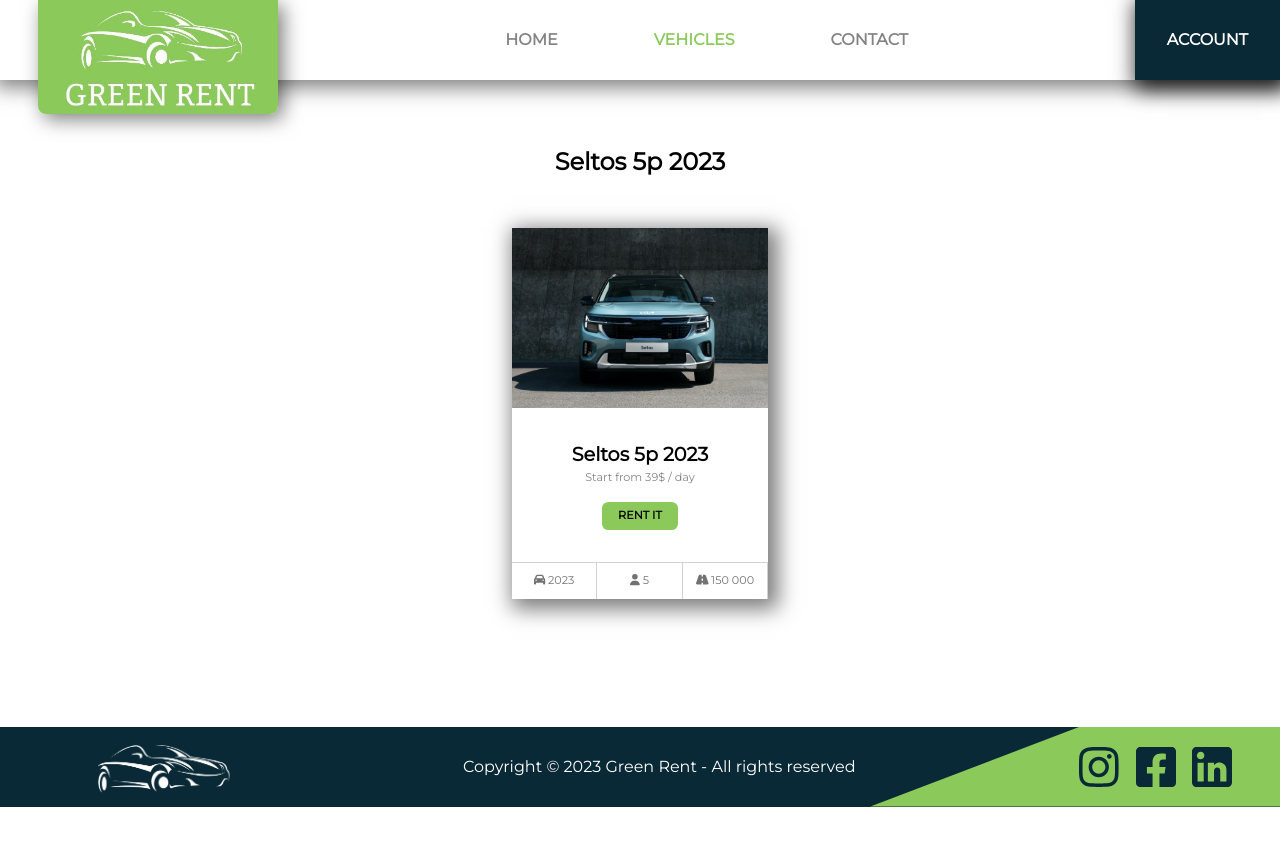
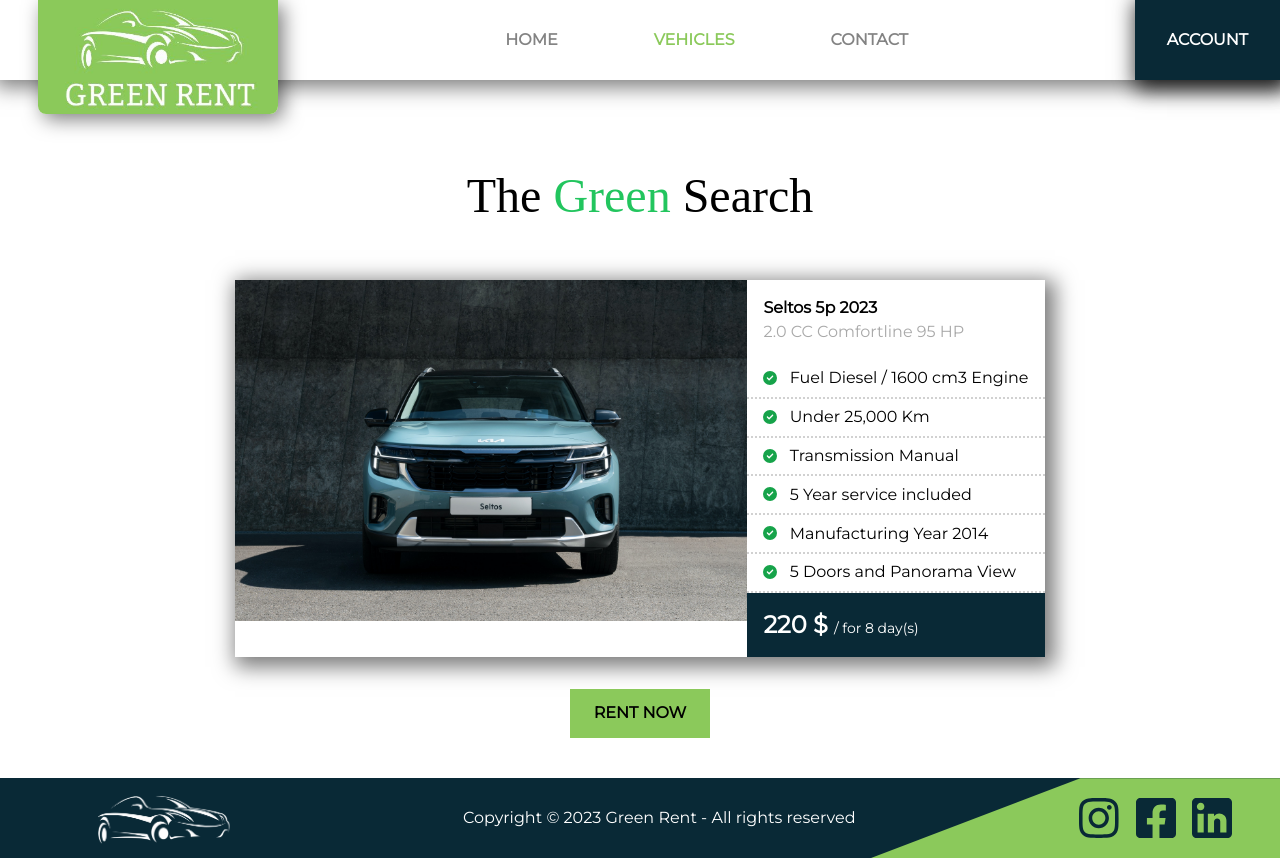
Before and after one commit to Laynaria/Midnight-Hackathon, a React (Vite) app in the folder frontend/: page /vehicles/1 in a window 1280 px wide. Before the commit the page ends 807 px from the top, so only its background shows below. Built offline with nearby package versions, Linux system fonts and the light colour scheme; no server answers.

Commit message:
create page vehicle

```diff
--- a/frontend/src/pages/Vehiclesid.jsx
+++ b/frontend/src/pages/Vehiclesid.jsx
@@ -1,21 +1,82 @@
 import { useParams } from "react-router-dom";
-import CardCarRent from "@components/CardCarRent";
+import { FontAwesomeIcon } from "@fortawesome/react-fontawesome";
+import { faCheckCircle } from "@fortawesome/free-solid-svg-icons";
 import vehiclesRent from "@assets/data/vehiclesRent.json";
 import "./vehicles.css";
+import car2 from "@assets/images/car2.jpg";
 
 import NavbarLayout from "@components/layout/NavbarLayout";
 
 export default function Vehiclesid() {
   const { id } = useParams();
+  const vehicleDetails = vehiclesRent[id - 1];
   return (
     <NavbarLayout>
-      <section className="lastRent">
-        <h2>Seltos 5p 2023</h2>
-
-        <div className="lastRentContent">
-          <CardCarRent elem={vehiclesRent[id - 1]} />
+      <h1 className="vehiclePageTitle">
+        The <span className="text-green-500">Green</span> Search
+      </h1>
+      <section className="vehicleDetail">
+        <div>
+          <img alt="vehicule" src={car2} />
+        </div>
+        <div className="vehicleDetailContent">
+          <div className="vehicleDetailTitle">
+            <div>{vehicleDetails.name}</div>
+            <div>2.0 CC Comfortline 95 HP</div>
+          </div>
+          <ul>
+            <li>
+              <FontAwesomeIcon
+                className="text-green-600 text-sm mr-2"
+                icon={faCheckCircle}
+              />{" "}
+              Fuel Diesel / 1600 cm3 Engine
+            </li>
+            <li>
+              <FontAwesomeIcon
+                className="text-green-600 text-sm mr-2"
+                icon={faCheckCircle}
+              />{" "}
+              Under 25,000 Km
+            </li>
+            <li>
+              <FontAwesomeIcon
+                className="text-green-600 text-sm mr-2"
+                icon={faCheckCircle}
+              />{" "}
+              Transmission Manual
+            </li>
+            <li>
+              <FontAwesomeIcon
+                className="text-green-600 text-sm mr-2"
+                icon={faCheckCircle}
+              />{" "}
+              5 Year service included
+            </li>
+            <li>
+              <FontAwesomeIcon
+                className="text-green-600 text-sm mr-2"
+                icon={faCheckCircle}
+              />{" "}
+              Manufacturing Year 2014
+            </li>
+            <li>
+              <FontAwesomeIcon
+                className="text-green-600 text-sm mr-2"
+                icon={faCheckCircle}
+              />{" "}
+              5 Doors and Panorama View
+            </li>
+          </ul>
+          <div className="vehicleDetailFoot">
+            <span className="text-2xl font-bold">220 $ </span>
+            <span className="text-sm">/ for 8 day(s)</span>
+          </div>
         </div>
       </section>
+      <button type="button" className="btn btn-green mb-10">
+        RENT NOW
+      </button>
     </NavbarLayout>
   );
 }
--- a/frontend/src/pages/vehicles.css
+++ b/frontend/src/pages/vehicles.css
@@ -73,7 +73,60 @@ body {
   border-right: none;
 }
 
+.vehicleDetail {
+  margin: auto;
+  margin-top: 3rem;
+  margin-bottom: 2rem;
+  width: 80vw;
+  box-shadow: 5px 5px 20px 5px rgba(0, 0, 0, 0.52);
+  text-align: left;
+}
+
+.vehicleDetailTitle {
+  padding: 1rem;
+}
+
+.vehicleDetailTitle div:nth-of-type(1) {
+  font-weight: bold;
+}
+
+.vehicleDetailTitle div:nth-of-type(2) {
+  color: #a9a9a9;
+}
+
+.vehicleDetailContent li {
+  border-bottom: 2px rgb(209, 209, 209) dotted;
+  padding: 0.4rem 1rem;
+}
+
+.vehicleDetailFoot {
+  padding: 1rem;
+  background-color: #092936;
+  color: #fff;
+}
+
+.vehiclePageTitle {
+  margin-top: 10rem;
+  font-size: 3em;
+  font-family: "Monserrat";
+}
+
 @media screen AND (min-width: 850px) {
+  .vehicleDetail {
+    display: flex;
+    width: fit-content;
+  }
+
+  .vehicleDetail img {
+    width: 40vw;
+  }
+
+  .vehicleDetailContent {
+    display: flex;
+    flex-direction: column;
+    justify-content: space-between;
+  }
+
   .lastRent {
     padding: 6rem;
   }
```
